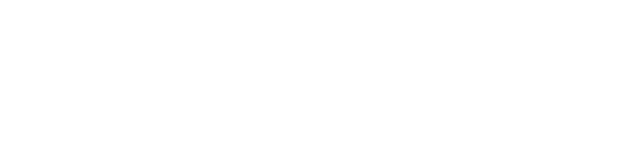
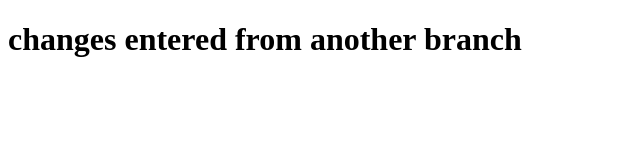
Before and after one commit to Gihozo23/git_exercise_copy, a plain HTML site: page team.html in a window 1280 px wide. Shown: the whole page, without its empty margins (0-640 px from the left). Drawn offline with Linux system fonts and the light colour scheme.

Commit message:
changes where done because of the usage of the git cheery-pick command

```diff
--- a/team.html
+++ b/team.html
@@ -7,6 +7,6 @@
     <title>A file of the same name was created and deleted in the bundle 1</title>
 </head>
 <body>
-
+    <h1> changes entered from another branch</h1>
 </body>
 </html>
```
